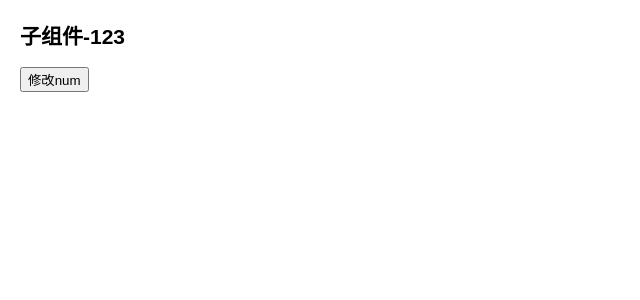
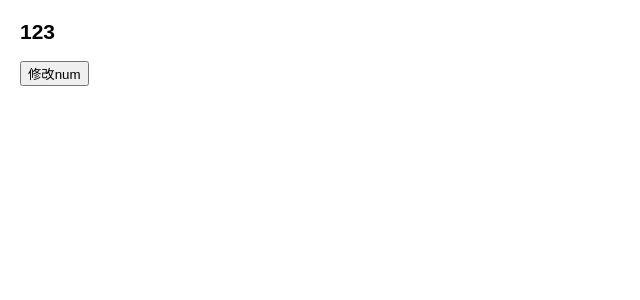
Before and after one commit to Pengzhenglong/react-demo, a React (Create React App) app: page / in a window 1280 px wide. Shown: the top 300 px of the page, without its empty margins (0-640 px from the left). Built offline with nearby package versions, Linux system fonts and the light colour scheme.

Commit message:
添加Context

```diff
--- /dev/null
+++ b/src/App7.jsx
@@ -0,0 +1,30 @@
+import React, { useState, createContext } from "react";
+
+// 创建上下文空间
+const NumContext = createContext();
+// 子组件
+function Child() {
+  return (
+    <NumContext.Consumer>
+      {({ num, setNum }) => (
+        <>
+          <h2>{num}</h2>
+          <button onClick={() => setNum(456)}>修改num</button>
+        </>
+      )}
+    </NumContext.Consumer>
+  );
+}
+// 父组件
+function Parent() {
+  return <Child></Child>;
+}
+
+export default function App7() {
+  const [num, setNum] = useState(123);
+  return (
+    <NumContext.Provider value={{ num, setNum }}>
+      <Parent></Parent>
+    </NumContext.Provider>
+  );
+}
--- a/src/index.js
+++ b/src/index.js
@@ -1,5 +1,5 @@
 import ReactDOM from "react-dom";
-import App from './App6'
+import App from './App7'
 import React from "react"
 // class Square extends React.Component {
 //   // constructor(props) {
```
